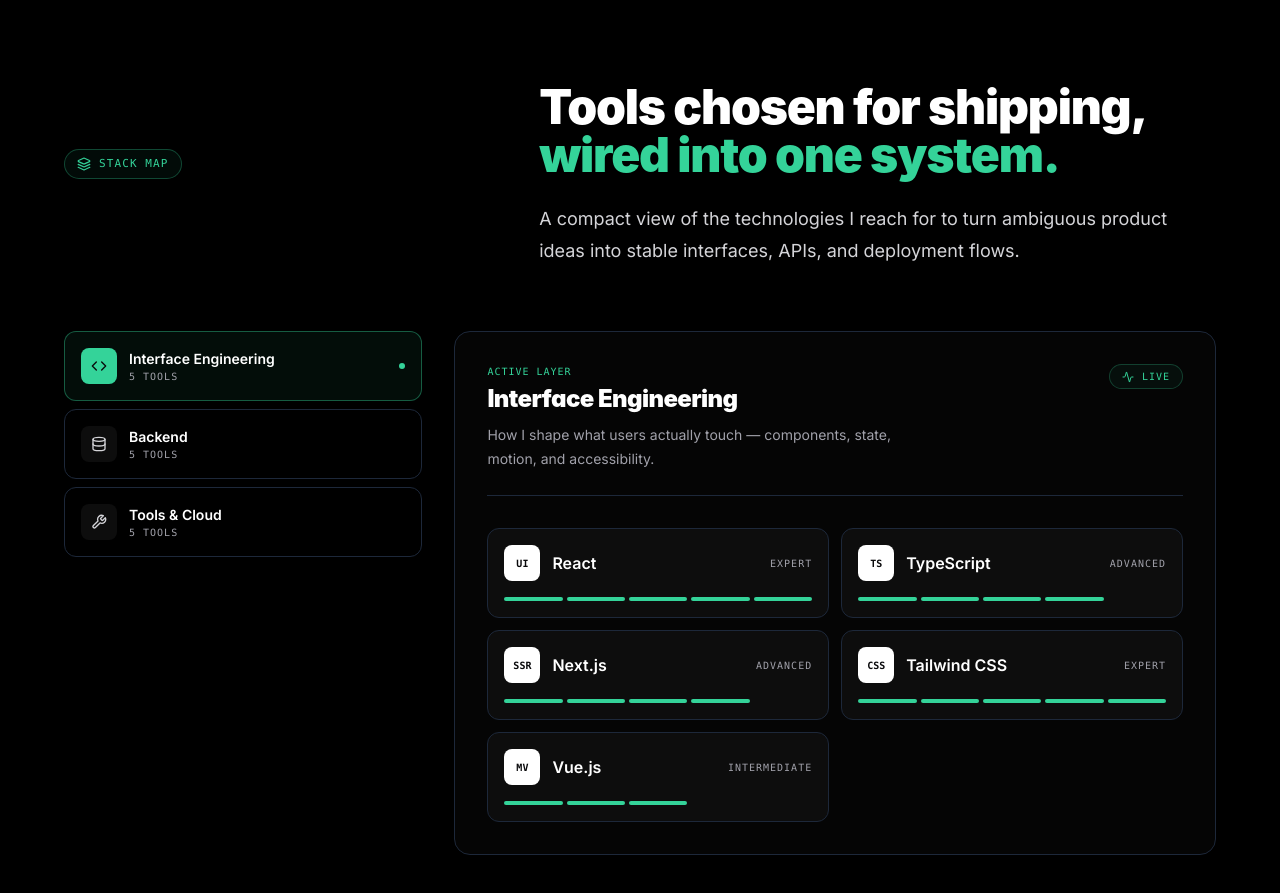
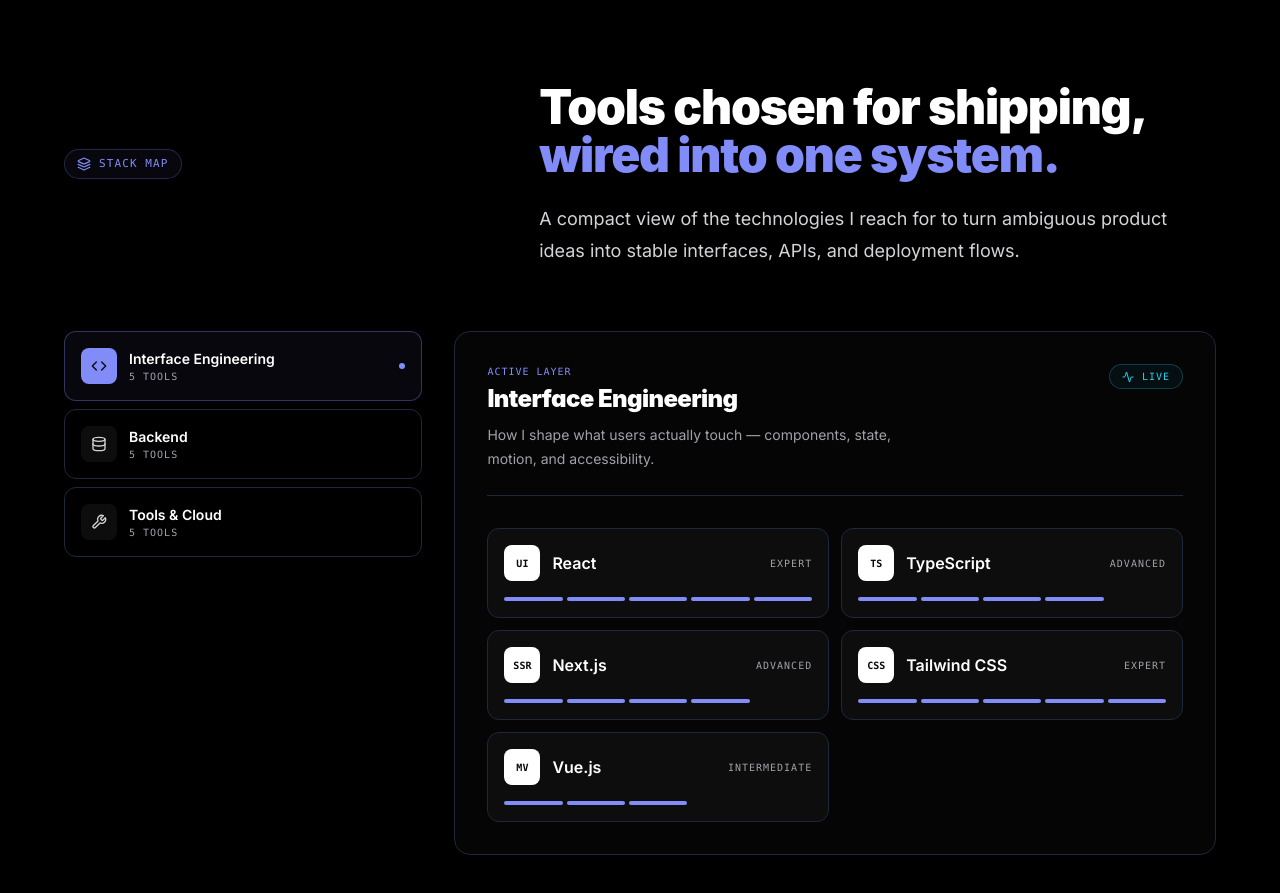
Before and after one commit to devanshu1010/devanshu-chhipani, a React (Vite) app: page / in a window 1280 px wide. Shown: the part 2500-3393 px from the top of the page. Built offline with nearby package versions, Linux system fonts and the light colour scheme; a web font is replaced by a local one.

Commit message:
Changes
Co-authored-by: devanshu1010 <96529796+devanshu1010@users.noreply.github.com>

```diff
--- a/src/components/TechStack.tsx
+++ b/src/components/TechStack.tsx
@@ -59,14 +59,14 @@ const TechStack = () => {
       <div className="relative mx-auto max-w-6xl">
         {/* Header */}
         <div className="mb-16 grid gap-6 lg:grid-cols-[0.8fr_1.2fr] lg:items-end">
-          <div className="inline-flex w-fit items-center gap-2 rounded-full border border-emerald-500/30 bg-emerald-500/5 px-3 py-1.5 font-mono text-[11px] uppercase tracking-widest text-emerald-700 dark:border-emerald-400/30 dark:bg-emerald-400/5 dark:text-emerald-400">
+          <div className="inline-flex w-fit items-center gap-2 rounded-full border border-indigo-500/25 bg-indigo-500/[0.05] px-3 py-1.5 font-mono text-[11px] uppercase tracking-widest text-indigo-600 dark:border-indigo-400/25 dark:bg-indigo-400/[0.05] dark:text-indigo-400">
             <Layers className="h-3.5 w-3.5" />
             Stack map
           </div>
           <h2 className="text-4xl font-black leading-[1.05] tracking-tight text-zinc-950 dark:text-white sm:text-5xl">
             Tools chosen for shipping,
             <br />
-            <span className="text-emerald-600 dark:text-emerald-400">wired into one system.</span>
+            <span className="text-indigo-600 dark:text-indigo-400">wired into one system.</span>
           </h2>
           <p className="text-lg leading-8 text-zinc-600 dark:text-zinc-300 lg:col-start-2">
             A compact view of the technologies I reach for to turn ambiguous product ideas into stable interfaces, APIs, and deployment flows.
@@ -86,16 +86,16 @@ const TechStack = () => {
                   onClick={() => setSelected(i)}
                   className={`group flex items-center justify-between gap-3 rounded-xl border px-4 py-4 text-left transition-all duration-200 ${
                     isActive
-                      ? "border-emerald-500/40 bg-emerald-500/[0.06] dark:border-emerald-400/40 dark:bg-emerald-400/[0.06]"
-                      : "border-black/8 bg-transparent hover:border-emerald-500/25 hover:bg-emerald-500/[0.03] dark:border-white/8 dark:hover:border-emerald-400/25 dark:hover:bg-emerald-400/[0.04]"
+                      ? "border-indigo-500/35 bg-indigo-500/[0.05] dark:border-indigo-400/35 dark:bg-indigo-400/[0.05]"
+                      : "border-black/8 bg-transparent hover:border-indigo-500/20 hover:bg-indigo-500/[0.03] dark:border-white/8 dark:hover:border-indigo-400/20 dark:hover:bg-indigo-400/[0.03]"
                   }`}
                 >
                   <span className="flex items-center gap-3">
                     <span
                       className={`grid h-9 w-9 place-items-center rounded-lg transition-colors ${
                         isActive
-                          ? "bg-emerald-500 text-white dark:bg-emerald-400 dark:text-zinc-950"
-                          : "bg-black/5 text-zinc-700 group-hover:bg-emerald-500/15 group-hover:text-emerald-700 dark:bg-white/5 dark:text-zinc-300 dark:group-hover:bg-emerald-400/15 dark:group-hover:text-emerald-400"
+                          ? "bg-indigo-600 text-white dark:bg-indigo-400 dark:text-zinc-950"
+                          : "bg-black/5 text-zinc-700 group-hover:bg-indigo-500/12 group-hover:text-indigo-600 dark:bg-white/5 dark:text-zinc-300 dark:group-hover:bg-indigo-400/12 dark:group-hover:text-indigo-400"
                       }`}
                     >
                       <Icon className="h-4 w-4" />
@@ -109,7 +109,7 @@ const TechStack = () => {
                   </span>
                   <span
                     className={`h-1.5 w-1.5 rounded-full transition-all ${
-                      isActive ? "bg-emerald-500 dark:bg-emerald-400" : "bg-transparent"
+                      isActive ? "bg-indigo-500 dark:bg-indigo-400" : "bg-transparent"
                     }`}
                   />
                 </button>
@@ -118,10 +118,10 @@ const TechStack = () => {
           </div>
 
           {/* Canvas */}
-          <div className="relative rounded-2xl border border-black/8 bg-white/40 p-6 backdrop-blur-sm dark:border-white/8 dark:bg-white/[0.02] sm:p-8">
+          <div className="relative rounded-2xl border border-black/8 bg-white/40 p-6 dark:border-white/8 dark:bg-white/[0.02] sm:p-8">
             <div className="mb-8 flex items-start justify-between gap-4 border-b border-black/8 pb-6 dark:border-white/8">
               <div>
-                <p className="font-mono text-[10px] uppercase tracking-widest text-emerald-600 dark:text-emerald-400">
+                <p className="font-mono text-[10px] uppercase tracking-widest text-indigo-600 dark:text-indigo-400">
                   Active layer
                 </p>
                 <h3 className="mt-1 text-2xl font-black tracking-tight text-zinc-950 dark:text-white">
@@ -129,7 +129,7 @@ const TechStack = () => {
                 </h3>
                 <p className="mt-2 max-w-md text-sm leading-6 text-zinc-600 dark:text-zinc-400">{active.blurb}</p>
               </div>
-              <span className="hidden items-center gap-2 rounded-full border border-emerald-500/25 bg-emerald-500/5 px-3 py-1 font-mono text-[10px] uppercase tracking-widest text-emerald-700 dark:border-emerald-400/25 dark:bg-emerald-400/5 dark:text-emerald-400 sm:inline-flex">
+              <span className="hidden items-center gap-2 rounded-full border border-cyan-500/25 bg-cyan-500/[0.05] px-3 py-1 font-mono text-[10px] uppercase tracking-widest text-cyan-600 dark:border-cyan-400/25 dark:bg-cyan-400/[0.05] dark:text-cyan-400 sm:inline-flex">
                 <Activity className="h-3 w-3" />
                 live
               </span>
@@ -141,7 +141,7 @@ const TechStack = () => {
                 return (
                   <li
                     key={tech.name}
-                    className="group/item relative flex flex-col gap-4 rounded-xl border border-black/6 bg-white/70 p-4 transition-all duration-200 hover:-translate-y-0.5 hover:border-emerald-500/35 hover:shadow-[0_8px_24px_-12px_rgba(16,185,129,0.35)] dark:border-white/8 dark:bg-white/[0.03] dark:hover:border-emerald-400/35"
+                    className="group/item relative flex flex-col gap-4 rounded-xl border border-black/6 bg-white/70 p-4 transition-all duration-200 hover:-translate-y-0.5 hover:border-indigo-500/30 dark:border-white/8 dark:bg-white/[0.03] dark:hover:border-indigo-400/30"
                   >
                     <div className="flex items-center justify-between">
                       <div className="flex items-center gap-3">
@@ -160,7 +160,7 @@ const TechStack = () => {
                           key={i}
                           className={`h-1 flex-1 rounded-full transition-colors ${
                             i < level
-                              ? "bg-emerald-500 dark:bg-emerald-400"
+                              ? "bg-indigo-500 dark:bg-indigo-400"
                               : "bg-black/8 dark:bg-white/8"
                           }`}
                         />
```
